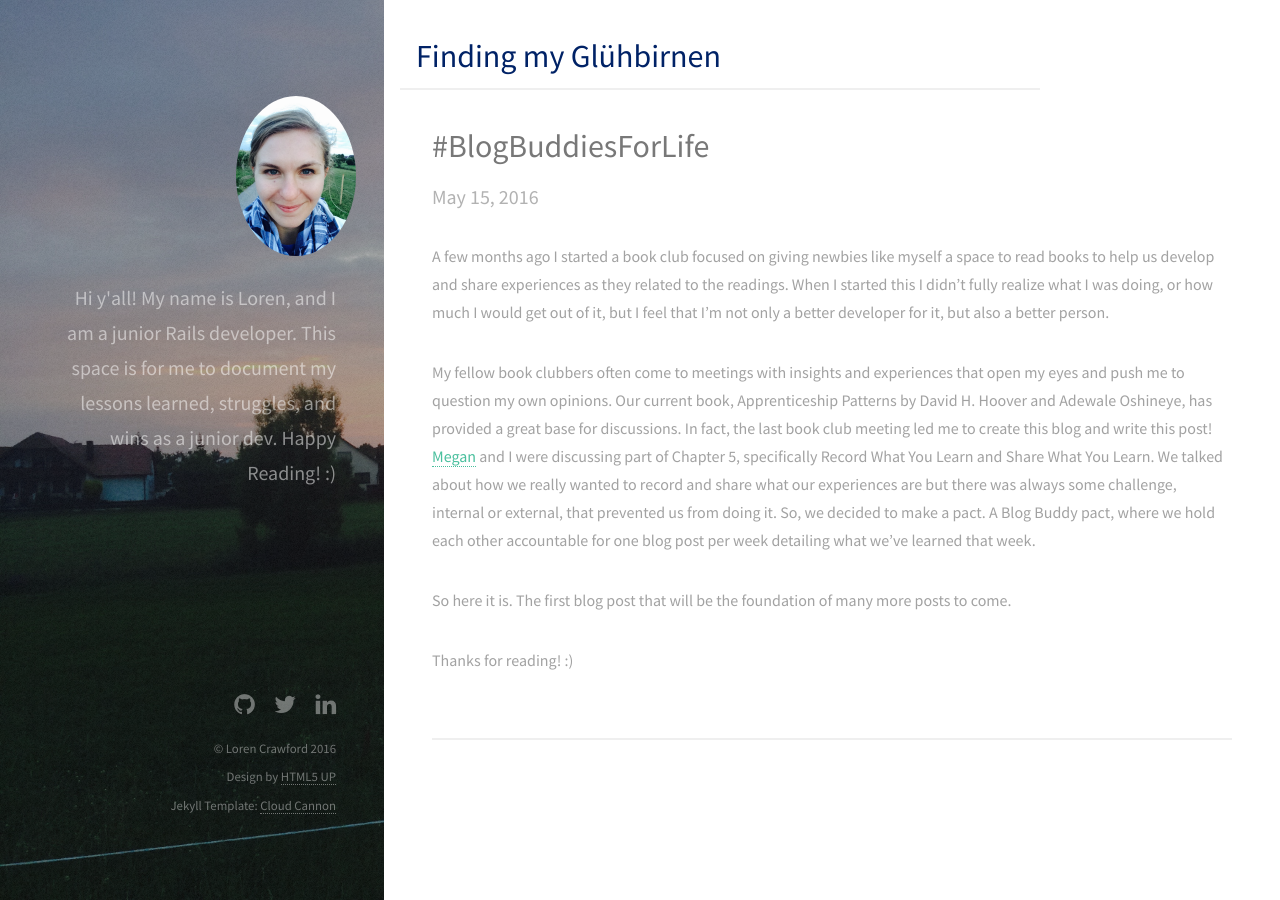
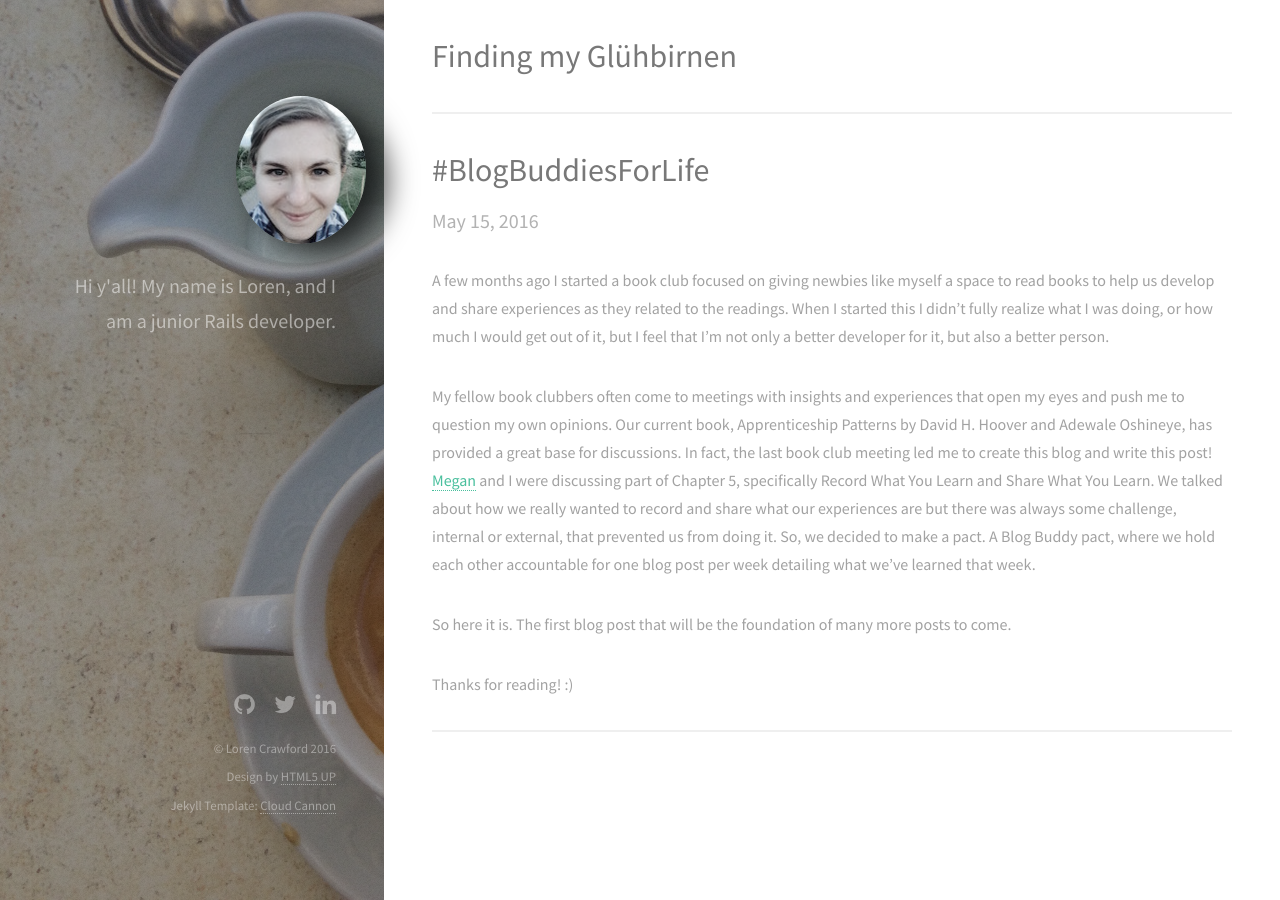
Before and after one commit to Locrawfish/Locrawfish.github.io, a Jekyll site: the page built from index.html, in a window 1280 px wide. Built offline with Jekyll 4.4.1, drawn with Linux system fonts in a browser that asks for light colours.

Commit message:
Add header image, edit styling

```diff
--- a/_layouts/default.html
+++ b/_layouts/default.html
@@ -22,16 +22,11 @@
 
       <header id="header">
           <a href="#" class="image avatar"><img src="/images/Loren.jpg" alt="" /></a>
-          <h1>Hi y'all! My name is Loren, and I am a junior Rails developer.
-              This space is for me to document my lessons learned, struggles, and wins as a junior dev. Happy Reading! :) </h1>
+          <h1>Hi y'all! My name is Loren, and I am a junior Rails developer. </h1>
           <!-- <h1><strong>I am <a href="/">Strata</a></strong>, a super simple<br />
           responsive site template freebie<br />
           crafted by <a href="http://html5up.net">HTML5 UP</a>.</h1> -->
       </header>
-        <h1 class = 'blog-title'>
-          Finding my Glühbirnen
-        </h1>
-        <hr class = 'default-hard-line'>
 
         {{ content }}
 
--- a/css/style-medium.css
+++ b/css/style-medium.css
@@ -43,8 +43,8 @@
 	#footer {
 		background-attachment: scroll;
 		background-color: #1f1815;
-		background-image: url("images/overlay.png"), url("../images/Sunset.jpg");
-		background-position: top left,						bottom center;
+		background-image: url("images/overlay.png"), url("../images/CafeSperl.jpg");
+		background-position: top-left,						bottom center;
 		background-repeat: repeat,							no-repeat;
 		background-size: auto,							cover;
 		bottom: auto;
--- a/css/style-small.css
+++ b/css/style-small.css
@@ -61,8 +61,8 @@
 	}
 
 		#main > section {
-			margin: 2.25em 0 0 0;
-			padding: 2.25em 0 0 0;
+			margin: 2em 0 0 0;
+			padding: 2em 0 0 0;
 		}
 
 /* Poptrox */
--- a/css/style.css
+++ b/css/style.css
@@ -550,6 +550,7 @@
 
 		.image.avatar {
 			border-radius: 100%;
+
 		}
 
 			.image.avatar:before {
@@ -557,8 +558,13 @@
 			}
 
 			.image.avatar img {
-				border-radius: 60%;
-				width: 120%;
+				border-radius: 90%;
+				width: 130%;
+				-webkit-filter: grayscale(60%); /* Chrome, Safari, Opera */
+    		filter: grayscale(60%);
+				-moz-box-shadow: 20px 10px 30px rgba(0,0,0,.75);
+				-webkit-box-shadow: 20px 10px 30px rgba(0,0,0,.75);
+				box-shadow: 20px 10px 30px rgba(0,0,0,.75);
 			}
 
 /* List */
@@ -937,8 +943,8 @@
 	#header {
 		background-color: #1f1815;
 		background-attachment: scroll,								fixed;
-		background-image: url("images/overlay.png"), url("../images/Sunset.jpg");
-		background-position: top left,							top left;
+		background-image: url("images/overlay.png"), url("../images/CafeSperl.jpg");
+		background-position: top-left,							top-left;
 		background-repeat: repeat,								no-repeat;
 		background-size: auto,								auto 100%;
 		color: rgba(255, 255, 255, 0.5);
@@ -1027,8 +1033,8 @@
 
 		#main > section {
 			border-top: solid 2px #efefef;
-			margin: 4em 0 0 0;
-			padding: 4em 0 0 0;
+			margin: 2em 0 0 0;
+			padding: 2em 0 0 0;
 		}
 
 			#main > section:first-child {
@@ -1263,7 +1269,7 @@
 		opacity: 1.0 !important;
 	}
 
-	h1.blog-title{
+	/*h1.blog-title{
 		padding:1em 0 0 10em;
 		margin: 0 3em;
 		color: #002266;
@@ -1273,4 +1279,4 @@
 		width:40em;
 		padding: 0.5em 0 0 10em;
 		margin: 0 0 0 25em;
-	}
+	}*/
--- a/index.html
+++ b/index.html
@@ -5,6 +5,9 @@ layout: default
 
 <!-- Main -->
 <div id="main">
+
+    <h1>Finding my Glühbirnen </h1>
+
     <section>
         {% for post in site.posts limit:1 %}
             <header class="major">
```
Also changed, not shown: _layouts/post.html (line endings or trailing spaces), images/CafeSperl.jpg (added), images/CafeSperl2.jpg (added), images/Loren.jpg.
